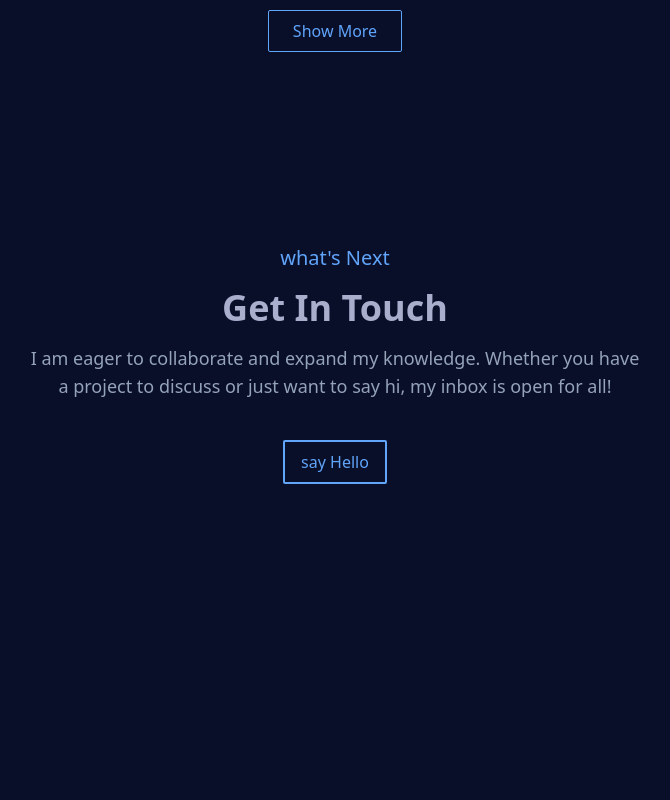
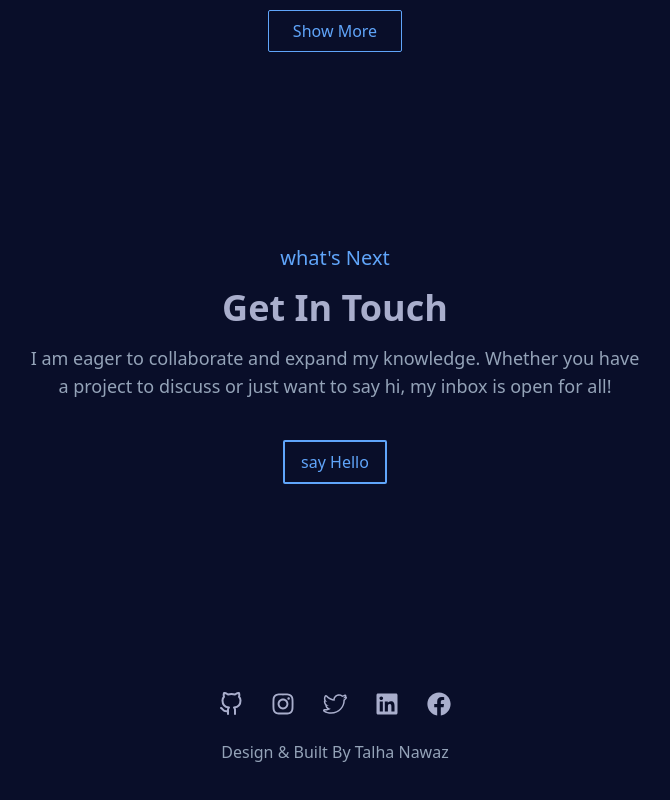
Before and after one commit to talha-fullstackdev/portfolio-nextjs-2, a Next.js app: page / in a window 1280 px wide. Shown: the part 3445-4245 px from the top of the page, without its empty margins (305-975 px from the left). Before the commit the page ends 4009 px from the top, so only its background shows below. Built offline with nearby package versions, Linux system fonts and the light colour scheme.

Commit message:
initially made footer section

```diff
--- a/src/app/components/footer/Footer.jsx
+++ b/src/app/components/footer/Footer.jsx
@@ -34,14 +34,18 @@ const Footer = () => {
     },
   ]
   return (
-    <div>
-      <p>Design & Built By Talha Nawaz</p>
+    <>
+    <div className='flex justify-center gap-7 mt-32 max-w-[600px] px-10 m-auto '>
        {data.map((item)=>(
-        <div className="">
-          <a title={item.name} href={item.link}>{item.icon}</a>
+        <div key={item.name} className="">
+          <a className='text-2xl cursor-pointer hover:text-blue-400' title={item.name} href={item.link}>{item.icon}</a>
         </div>
        ))}
+
     </div>
+    <p className='mt-6 text-[16px] text-slate-400 text-center pb-10'>Design & Built By Talha Nawaz</p>
+    </>
+
   )
 }
 
--- a/src/app/page.js
+++ b/src/app/page.js
@@ -5,6 +5,7 @@ import Services from "./components/services/Services";
 import WorkDetails from "./components/work/WorkDetails";
 import Projects from "./components/projects/Projects";
 import GetInTouch from "./components/get in touch/GetInTouch";
+import Footer from "./components/footer/Footer";
 export default function Home() {
   return (
     <>
@@ -15,6 +16,7 @@ export default function Home() {
      <WorkDetails/>
      <Projects/>
      <GetInTouch/>
+     <Footer/>
     </>
   );
 }
```
